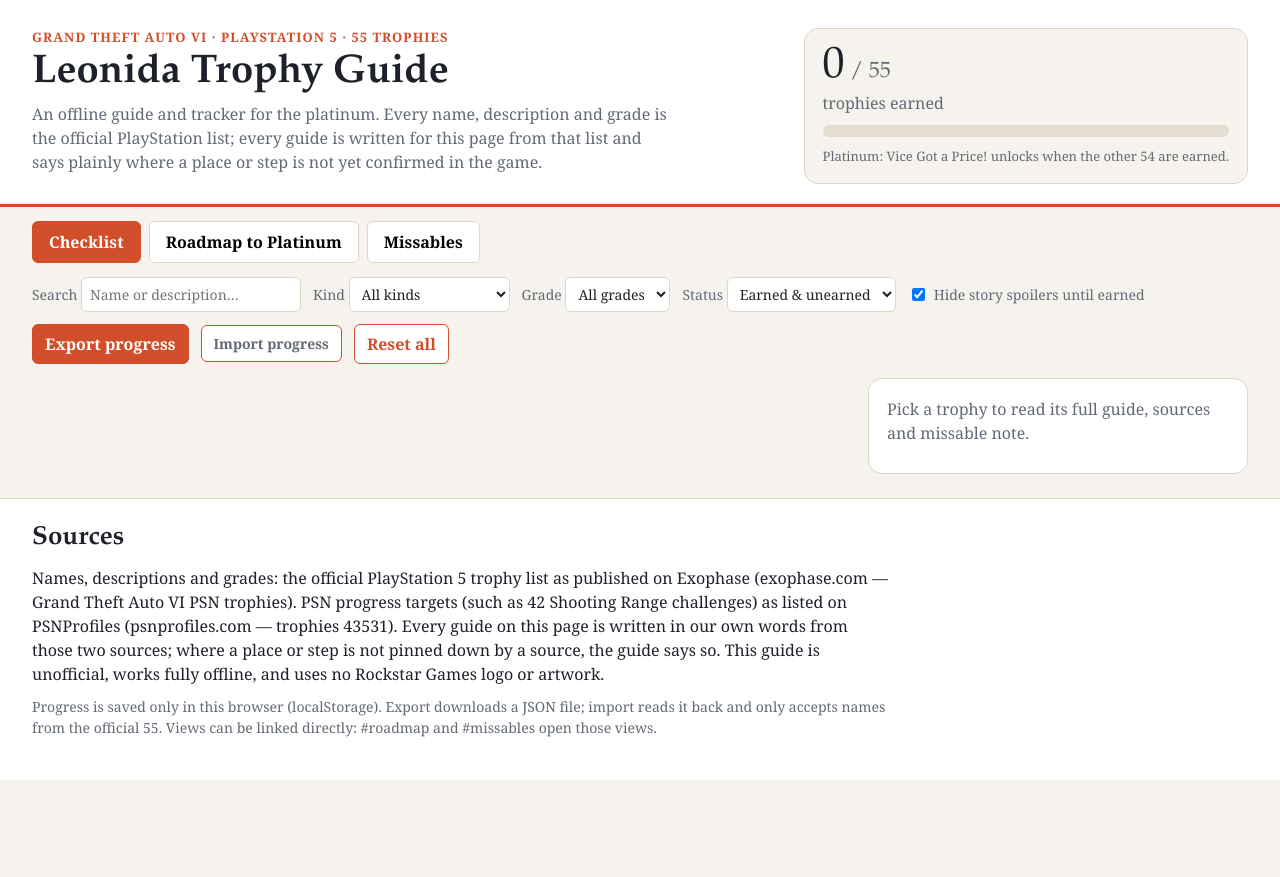
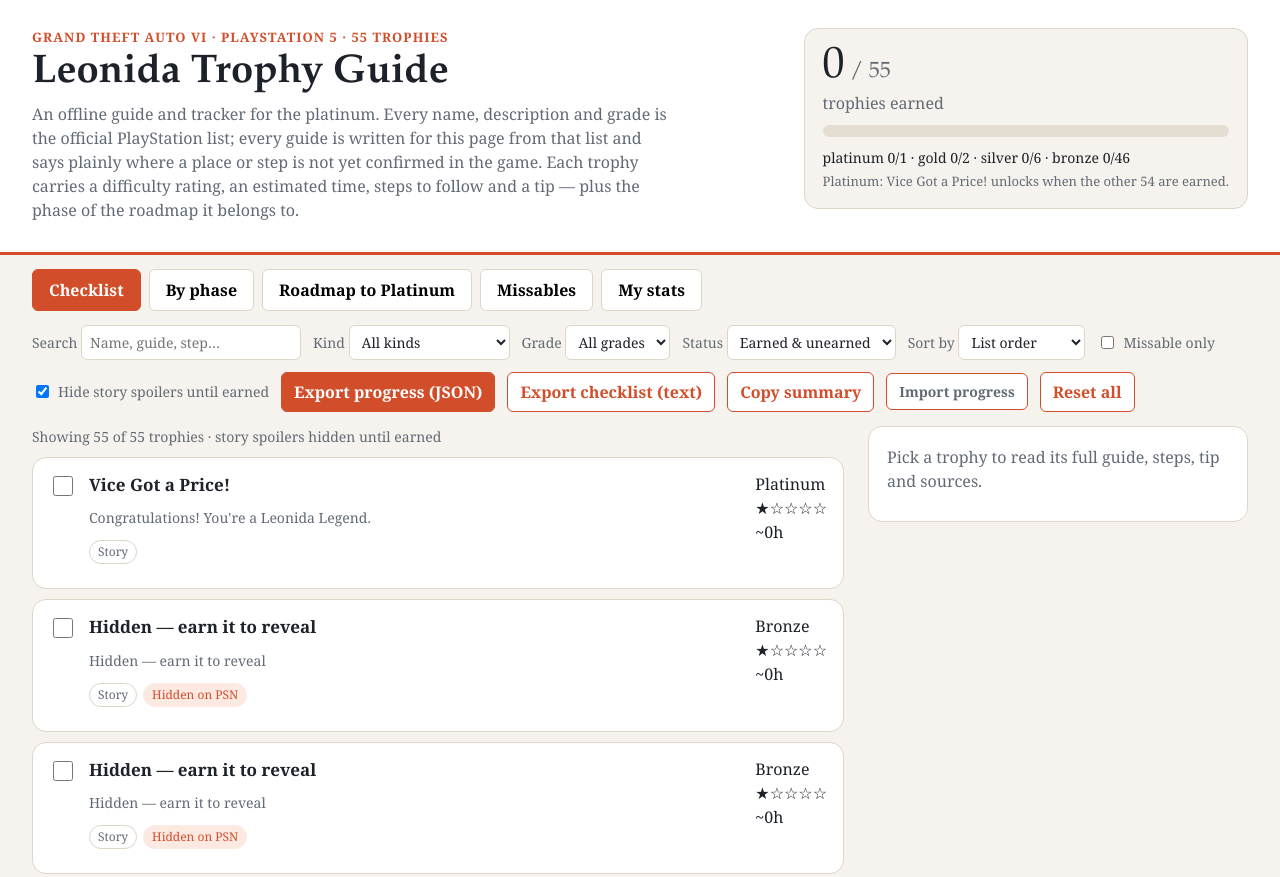
Before and after one commit to labixiaoge/gta6-trophy-guide-01, a website: page app/index.html in a window 1280 px wide. Shown: the top 877 px of the page. Before the commit the page ends 800 px from the top, so only its background shows below. Drawn offline with Linux system fonts and the light colour scheme.

Commit message:
Rebuild Leonida Trophy Guide by hand (round 4, resubmission) — replace app/index.html

```diff
--- a/app/index.html
+++ b/app/index.html
@@ -12,7 +12,7 @@
   <div>
     <p class="kicker">Grand Theft Auto VI &middot; PlayStation 5 &middot; 55 trophies</p>
     <h1>Leonida Trophy Guide</h1>
-    <p class="subtitle">An offline guide and tracker for the platinum. Every name, description and grade is the official PlayStation list; every guide is written for this page from that list and says plainly where a place or step is not yet confirmed in the game.</p>
+    <p class="subtitle">An offline guide and tracker for the platinum. Every name, description and grade is the official PlayStation list; every guide is written for this page from that list and says plainly where a place or step is not yet confirmed in the game. Each trophy carries a difficulty rating, an estimated time, steps to follow and a tip — plus the phase of the roadmap it belongs to.</p>
   </div>
   <div class="progress-box" id="progressBox" aria-label="Platinum progress">
     <p class="big-count"><span id="earnedCount">0</span><span class="of"> / 55</span></p>
@@ -24,13 +24,15 @@
 </header>
 
 <nav class="views" aria-label="Views">
-  <button type="button" class="view-btn active" data-view="checklist" id="btnChecklist">Checklist</button>
+  <button type="button" class="view-btn active" data-view="list" id="btnList">Checklist</button>
+  <button type="button" class="view-btn" data-view="phases" id="btnPhases">By phase</button>
   <button type="button" class="view-btn" data-view="roadmap" id="btnRoadmap">Roadmap to Platinum</button>
   <button type="button" class="view-btn" data-view="missables" id="btnMissables">Missables</button>
+  <button type="button" class="view-btn" data-view="stats" id="btnStats">My stats</button>
 </nav>
 
 <section class="controls" aria-label="Filters and settings">
-  <label class="search-label">Search <input id="search" type="search" placeholder="Name or description&hellip;" autocomplete="off"></label>
+  <label class="search-label">Search <input id="search" type="search" placeholder="Name, guide, step&hellip;" autocomplete="off"></label>
   <label>Kind
     <select id="kindFilter">
       <option value="all">All kinds</option>
@@ -60,28 +62,45 @@
       <option value="unearned">Unearned only</option>
     </select>
   </label>
+  <label>Sort by
+    <select id="sortSelect">
+      <option value="order">List order</option>
+      <option value="difficulty">Easiest first</option>
+      <option value="hours">Quickest first</option>
+      <option value="name">Name A–Z</option>
+    </select>
+  </label>
+  <label class="spoiler-label"><input id="missableFilter" type="checkbox"> Missable only</label>
   <label class="spoiler-label"><input id="spoilerToggle" type="checkbox" checked> Hide story spoilers until earned</label>
-  <button id="exportBtn" type="button">Export progress</button>
+  <button id="exportBtn" type="button">Export progress (JSON)</button>
+  <button id="exportTextBtn" type="button">Export checklist (text)</button>
+  <button id="copyBtn" type="button">Copy summary</button>
   <label class="import-label">Import progress <input id="importInput" type="file" accept="application/json,.json"></label>
   <button id="resetBtn" type="button">Reset all</button>
 </section>
 
 <main>
-  <section id="viewChecklist" class="view">
+  <section id="viewList" class="view">
     <div class="layout">
       <div>
         <p class="list-meta" id="listMeta"></p>
         <ul class="trophy-list" id="trophyList"></ul>
       </div>
       <aside class="detail" id="detailPane" aria-label="Trophy guide detail">
-        <p class="detail-empty">Pick a trophy to read its full guide, sources and missable note.</p>
+        <p class="detail-empty">Pick a trophy to read its full guide, steps, tip and sources.</p>
       </aside>
     </div>
   </section>
 
+  <section id="viewPhases" class="view" hidden>
+    <h2>Trophies by roadmap phase</h2>
+    <p class="view-intro">The same 55 trophies, grouped by the phase of the roadmap they belong to — so the order to earn them in is visible at a glance. Filters above still apply; sort by difficulty or time to pick the next trophy inside a phase.</p>
+    <div id="phaseGroups"></div>
+  </section>
+
   <section id="viewRoadmap" class="view" hidden>
     <h2>Roadmap to the platinum</h2>
-    <p class="view-intro">Built from the official trophy descriptions alone, in the order the game asks for things: story first, then the stranger strands, then activities and collectibles, then crime and money, then the 100% cleanup. Each phase lists the trophies it covers and how many of them you have earned.</p>
+    <p class="view-intro">Built from the official trophy descriptions alone, in the order the game asks for things: story first, then the stranger strands, then activities and collectibles, then crime and money, then the 100% cleanup. Each phase lists the trophies it covers, how many of them you have earned, and roughly how long it takes.</p>
     <ol class="phases" id="roadmapPhases"></ol>
   </section>
 
@@ -90,12 +109,18 @@
     <p class="view-intro">No trophy in the official list is confirmed missable by its description alone — the game only released on 19 November 2026 and mission replay has not been confirmed in-game. The trophies below are the ones whose descriptions set a condition that can fail on an attempt (an undetected robbery, a back-to-back chain, a single use of a skill), so play them carefully and, where the game lets you, keep a save before you try. Story and chapter trophies are listed separately as unmissable on a replayable story, with the same warning until replay is confirmed.</p>
     <div id="missablesList"></div>
   </section>
+
+  <section id="viewStats" class="view" hidden>
+    <h2>My stats</h2>
+    <p class="view-intro">Where the platinum hunt stands: what is earned, what is left, and roughly how long the rest should take. Hours are rough estimates from the trophy counts — a grind done alongside other trophies costs less than the sum suggests.</p>
+    <div id="statsBody"></div>
+  </section>
 </main>
 
 <footer>
   <h2>Sources</h2>
-  <p>Names, descriptions and grades: the official PlayStation 5 trophy list as published on Exophase (exophase.com — Grand Theft Auto VI PSN trophies). PSN progress targets (such as 42 Shooting Range challenges) as listed on PSNProfiles (psnprofiles.com — trophies 43531). Every guide on this page is written in our own words from those two sources; where a place or step is not pinned down by a source, the guide says so. This guide is unofficial, works fully offline, and uses no Rockstar Games logo or artwork.</p>
-  <p class="footer-note">Progress is saved only in this browser (localStorage). Export downloads a JSON file; import reads it back and only accepts names from the official 55. Views can be linked directly: #roadmap and #missables open those views.</p>
+  <p>Names, descriptions and grades: the official PlayStation 5 trophy list as published on Exophase (exophase.com — Grand Theft Auto VI PSN trophies). PSN progress targets (such as 42 Shooting Range challenges) as listed on PSNProfiles (psnprofiles.com — trophies 43531). Every guide on this page is written in our own words from those two sources; where a place or step is not pinned down by a source, the guide says so. Difficulty ratings and time estimates are the author's own judgement, not official figures. This guide is unofficial, works fully offline, and uses no Rockstar Games logo or artwork.</p>
+  <p class="footer-note">Progress is saved only in this browser (localStorage). Export downloads a JSON file or a plain-text checklist; import reads the JSON back and only accepts ids from the official 55. Views can be linked directly: #roadmap, #missables, #stats and #phase-1 to #phase-7 open those views, and #&lt;id&gt; opens one trophy.</p>
 </footer>
 <script type="module" src="app.js"></script>
 </body>
```
